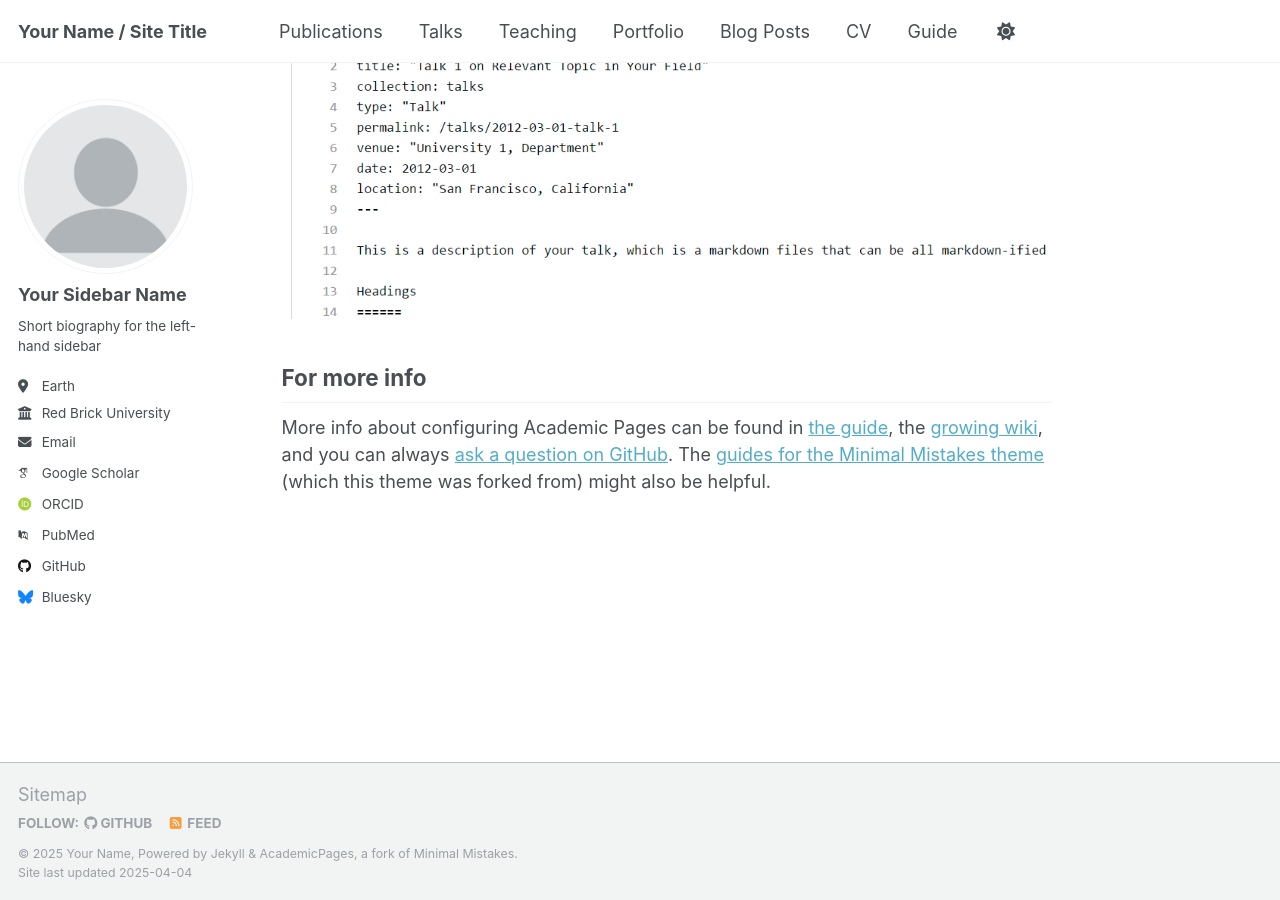
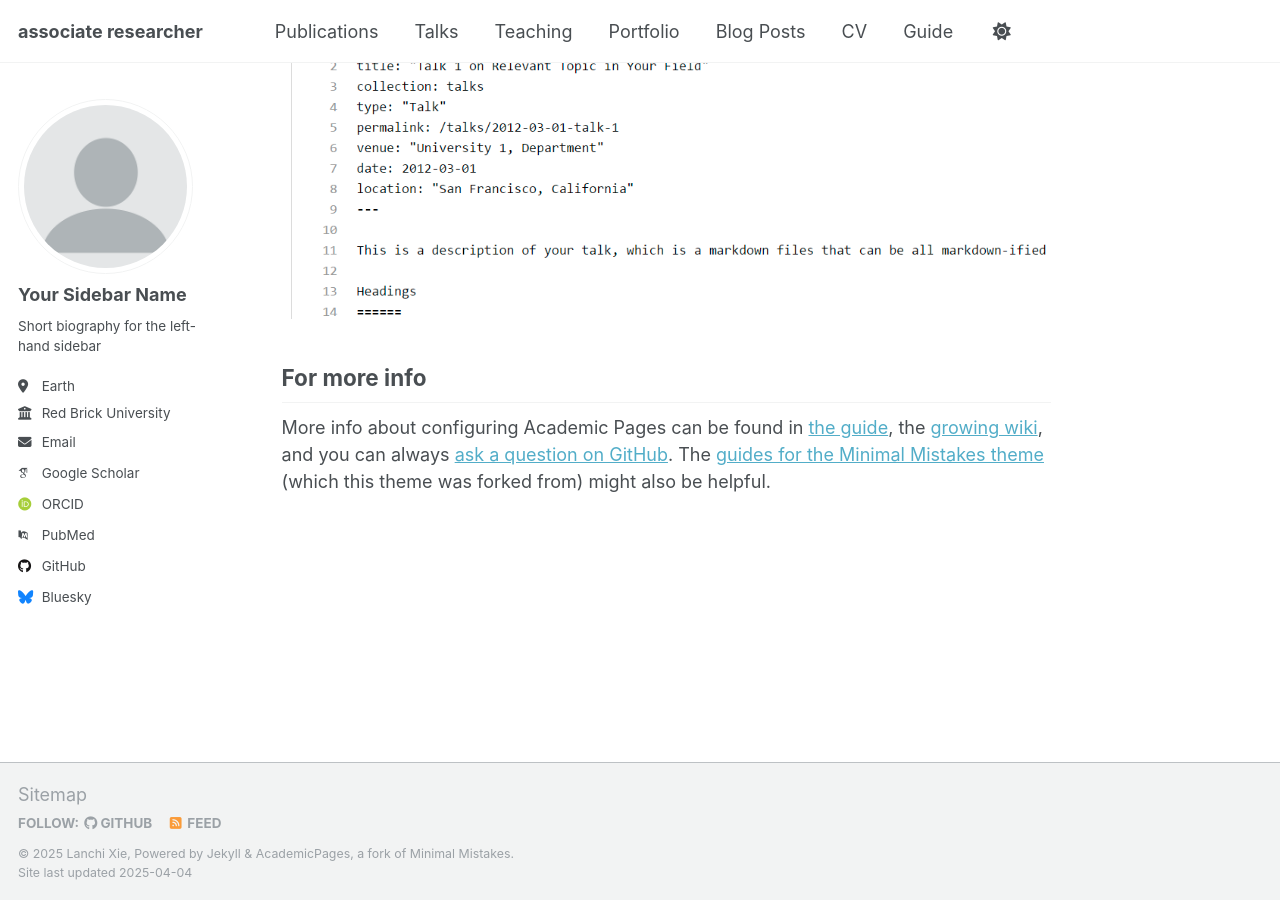
Before and after one commit to montoyaoo/xielanchi, a Jekyll site: the page built from _pages/about.md, in a window 1280 px wide and 900 px high, scrolled down 2447 px. Built offline with Jekyll 4.4.1, drawn with Linux system fonts in a browser that asks for light colours; some web fonts are replaced.

Commit message:
Update _config.yml

```diff
--- a/_config.yml
+++ b/_config.yml
@@ -9,9 +9,9 @@
 # Basic Site Settings
 locale                   : "en-US"
 site_theme               : "default"
-title                    : "Your Name / Site Title"
+title                    : "associate researcher"
 title_separator          : "-"
-name                     : &name "Your Name"
+name                     : &name "Lanchi Xie"
 description              : &description "personal description"
 url                      : https://academicpages.github.io # the base hostname & protocol for your site e.g. "https://[your GitHub username].github.io"
 baseurl                  : "" # the subpath of your site, e.g. "/blog"
```
